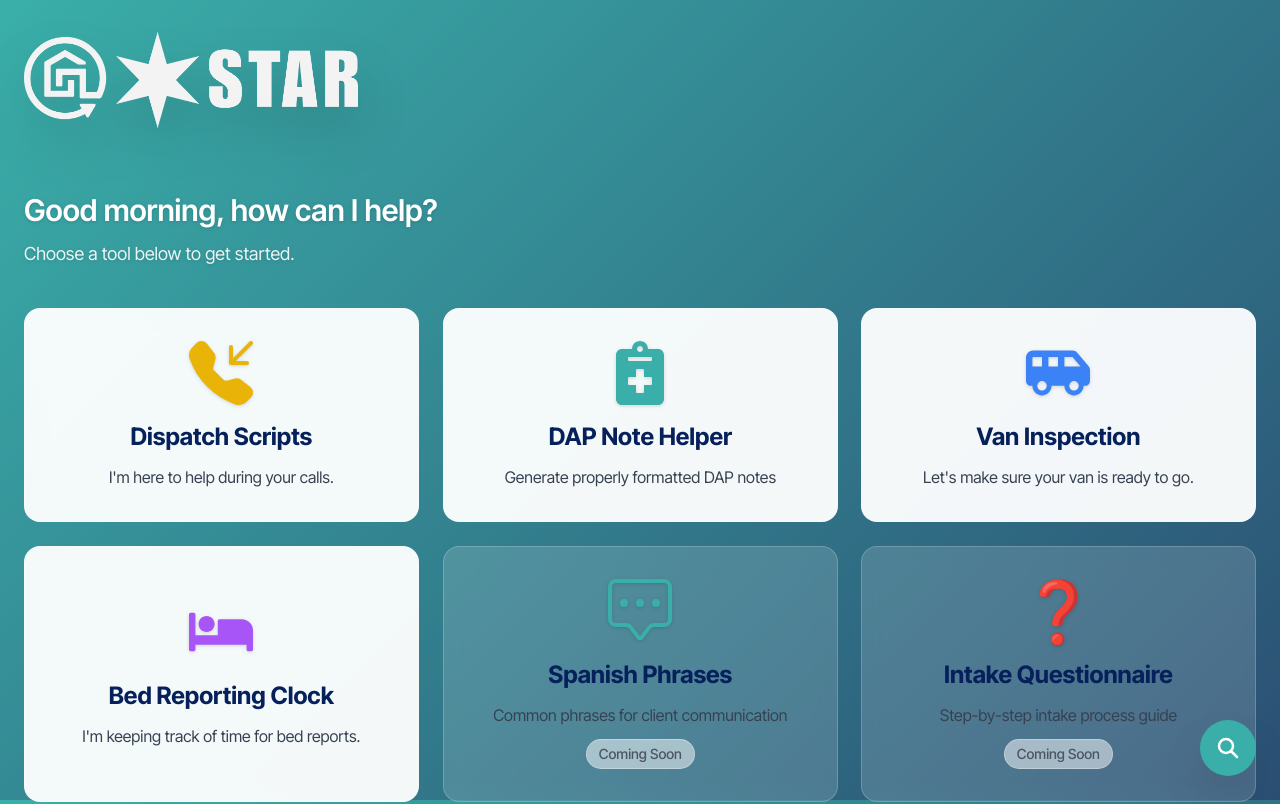
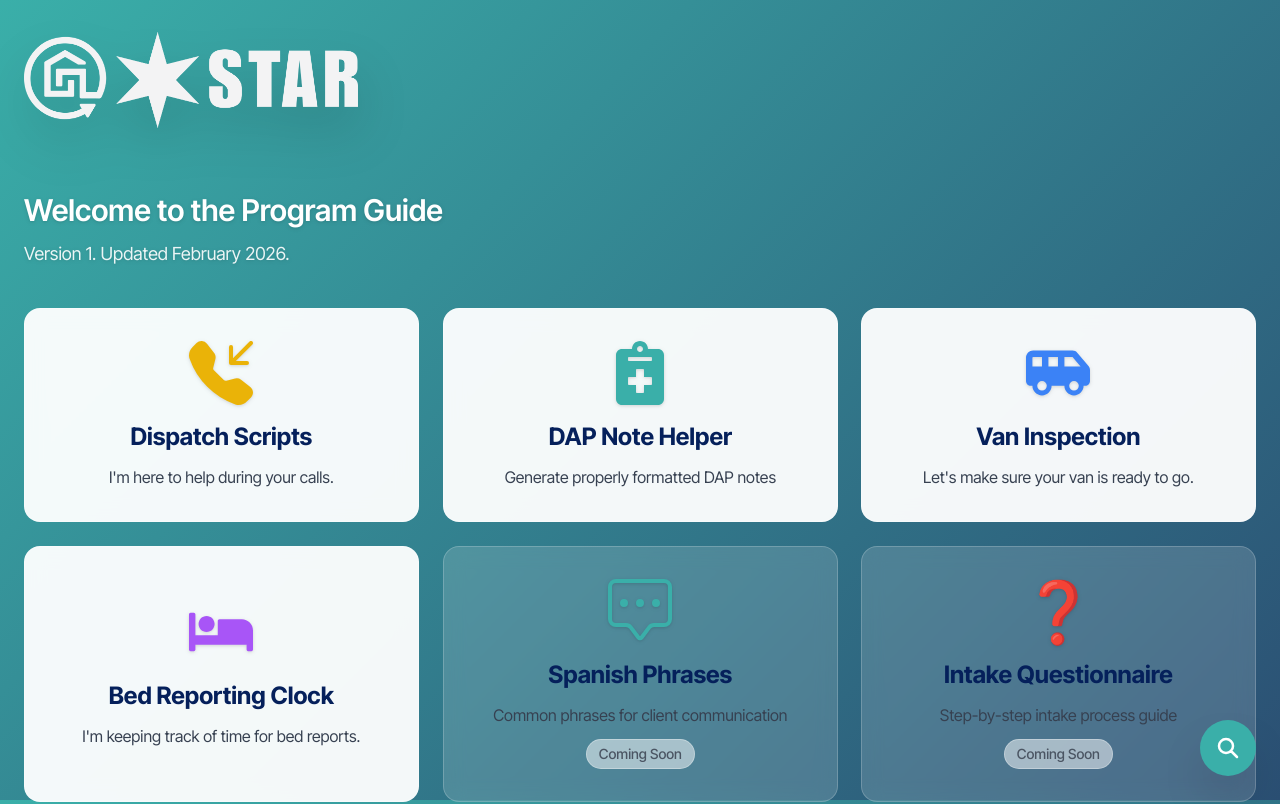
Before and after one commit to mgarcera-ash/star, a React (Vite) app: page / in a window 1280 px wide. Shown: the top 804 px of the page. Built offline with nearby package versions, Linux system fonts and the light colour scheme.

Commit message:
Changed home descriptions

```diff
--- a/src/components/Home.jsx
+++ b/src/components/Home.jsx
@@ -147,10 +147,10 @@ const Home = ({ onNavigate, recentlyAccessed = [] }) => {
 
           <div className="mb-10">
             <h2 className="text-3xl font-semibold text-white mb-3 drop-shadow">
-              {getGreeting()}, how can I help?
+              Welcome to the Program Guide
             </h2>
             <p className="text-lg text-white/90 drop-shadow">
-              Choose a tool below to get started.
+              Version 1. Updated February 2026.
             </p>
           </div>
 
```
